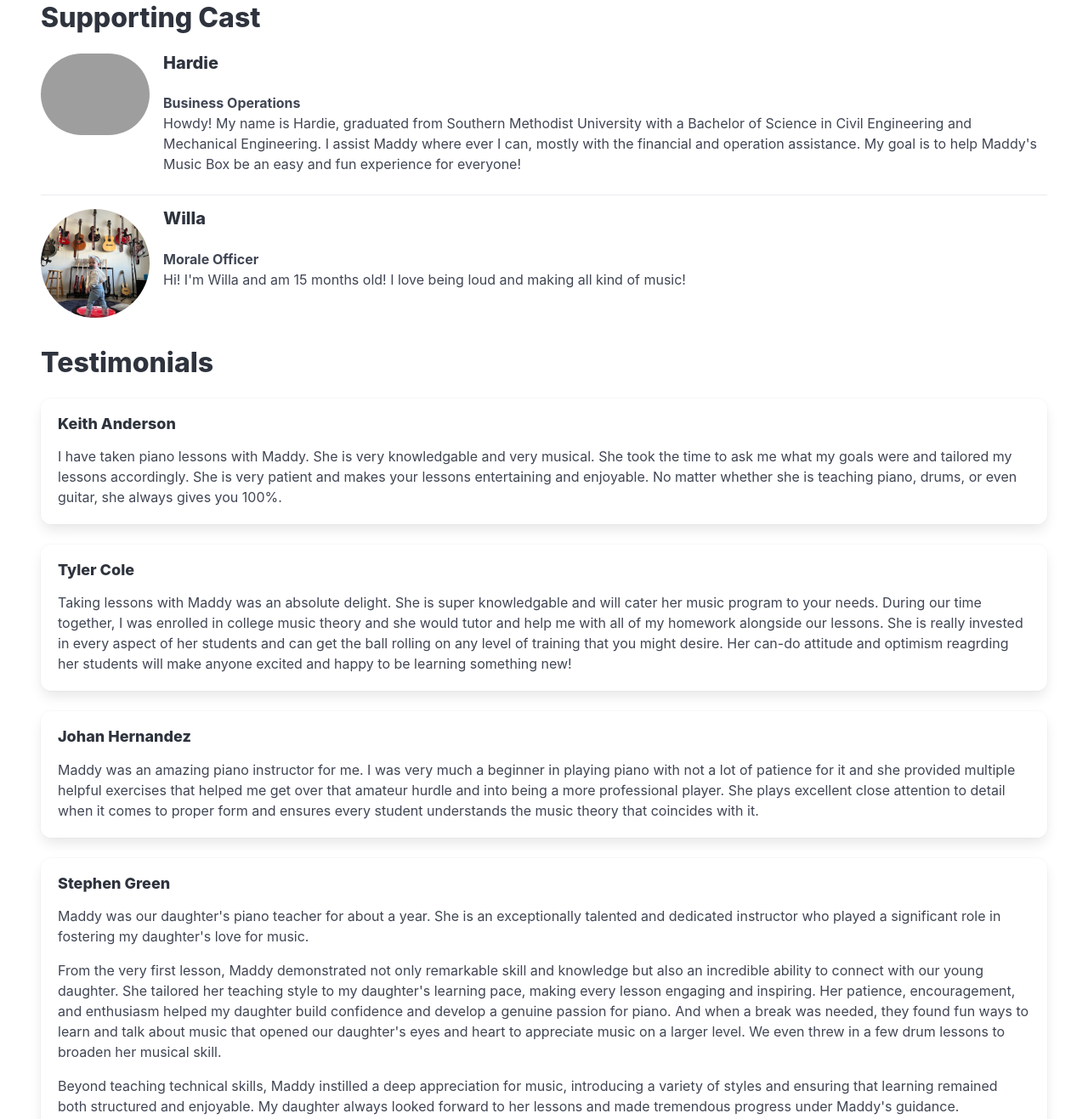
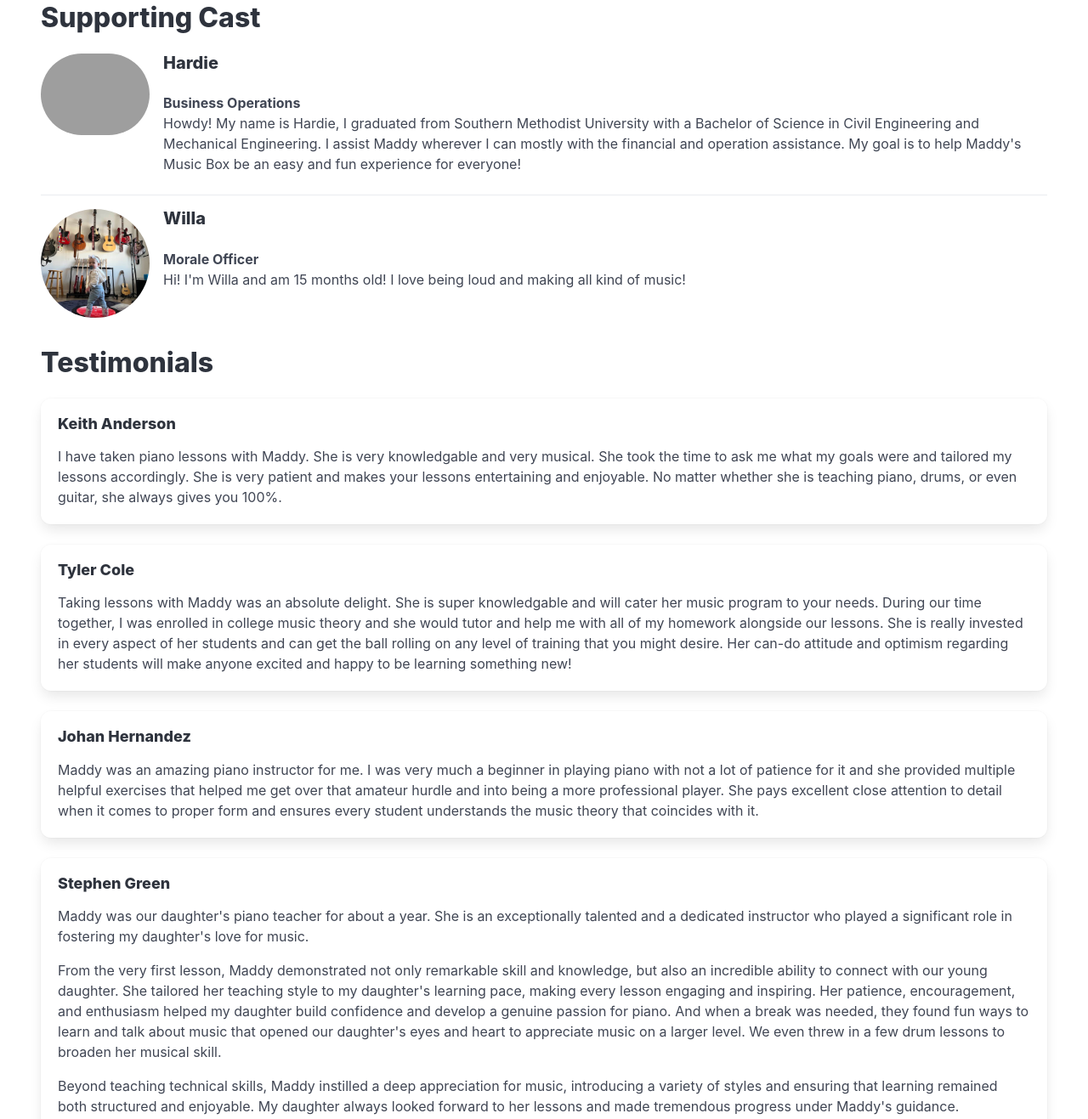
Before and after one commit to HardieParham/Maddys-Music-Box-Site, a website built with Vite: page frontend/about.html in a window 1280 px wide. Shown: the part 348-1665 px from the top of the page at 85% size. Built offline with nearby package versions, Linux system fonts and the light colour scheme; grey boxes are pictures that could not be loaded.

Commit message:
fixed typos 2.0

```diff
--- a/frontend/about.html
+++ b/frontend/about.html
@@ -53,7 +53,7 @@
                     <div class="media-content">
                         <p class="title is-5">Maddy</p>
                         <p><span>Owner - Lead Tutor</span></p>
-                        <p>Hello! My name is Maddy, dedicated music instructor with a Bachelor of Arts in Popular Music and Worship Arts from Catawba College. My experience extends beyond the classroom, having performed my own shows, managed artists, and worked as a songwriter and music producer. Since 2020, I have been teaching private lessons, guiding over 24 students on their musical journeys. I'm excited to bring my pratical experience and passion for music to your lessons!</p>
+                        <p>Hello! My name is Maddy, dedicated music instructor with a Bachelor of Arts in Popular Music and Worship Arts from Catawba College. My experience extends beyond the classroom, having performed my own shows, managed artists, and worked as a songwriter and music producer. Since 2020, I have been teaching private lessons, guiding over 24 students on their musical journeys. I'm excited to bring my practical experience and passion for music to your lessons!</p>
                     </div>
                 </article>
 
@@ -69,7 +69,7 @@
                     <div class="media-content">
                         <p class="title is-5">Hardie</p>
                         <p><span>Business Operations</span></p>
-                        <p>Howdy! My name is Hardie, graduated from Southern Methodist University with a Bachelor of Science in Civil Engineering and Mechanical Engineering. I assist Maddy where ever I can, mostly with the financial and operation assistance. My goal is to help Maddy's Music Box be an easy and fun experience for everyone!</p>
+                        <p>Howdy! My name is Hardie, I graduated from Southern Methodist University with a Bachelor of Science in Civil Engineering and Mechanical Engineering. I assist Maddy wherever I can mostly with the financial and operation assistance. My goal is to help Maddy's Music Box be an easy and fun experience for everyone!</p>
                     </div>
                 </article>
 
@@ -101,20 +101,20 @@
                 <div class="box">
                     <div class="content">
                         <h5>Tyler Cole</h5>
-                        <p>Taking lessons with Maddy was an absolute delight. She is super knowledgable and will cater her music program to your needs. During our time together, I was enrolled in college music theory and she would tutor and help me with all of my homework alongside our lessons. She is really invested in every aspect of her students and can get the ball rolling on any level of training that you might desire. Her can-do attitude and optimism reagrding her students will make anyone excited and happy to be learning something new!</p>
+                        <p>Taking lessons with Maddy was an absolute delight. She is super knowledgable and will cater her music program to your needs. During our time together, I was enrolled in college music theory and she would tutor and help me with all of my homework alongside our lessons. She is really invested in every aspect of her students and can get the ball rolling on any level of training that you might desire. Her can-do attitude and optimism regarding her students will make anyone excited and happy to be learning something new!</p>
                     </div>
                 </div>
                 <div class="box">
                     <div class="content">
                         <h5>Johan Hernandez</h5>
-                        <p>Maddy was an amazing piano instructor for me. I was very much a beginner in playing piano with not a lot of patience for it and she provided multiple helpful exercises that helped me get over that amateur hurdle and into being a more professional player. She plays excellent close attention to detail when it comes to proper form and ensures every student understands the music theory that coincides with it.</p>
+                        <p>Maddy was an amazing piano instructor for me. I was very much a beginner in playing piano with not a lot of patience for it and she provided multiple helpful exercises that helped me get over that amateur hurdle and into being a more professional player. She pays excellent close attention to detail when it comes to proper form and ensures every student understands the music theory that coincides with it.</p>
                     </div>
                 </div>
                 <div class="box">
                     <div class="content">
                         <h5>Stephen Green</h5>
-                        <p>Maddy was our daughter's piano teacher for about a year. She is an exceptionally talented and dedicated instructor who played a significant role in fostering my daughter's love for music.</p>
-                        <p>From the very first lesson, Maddy demonstrated not only remarkable skill and knowledge but also an incredible ability to connect with our young daughter. She tailored her teaching style to my daughter's learning pace, making every lesson engaging and inspiring. Her patience, encouragement, and enthusiasm helped my daughter build confidence and develop a genuine passion for piano. And when a break was needed, they found fun ways to learn and talk about music that opened our daughter's eyes and heart to appreciate music on a larger level. We even threw in a few drum lessons to broaden her musical skill.</p>
+                        <p>Maddy was our daughter's piano teacher for about a year. She is an exceptionally talented and a dedicated instructor who played a significant role in fostering my daughter's love for music.</p>
+                        <p>From the very first lesson, Maddy demonstrated not only remarkable skill and knowledge, but also an incredible ability to connect with our young daughter. She tailored her teaching style to my daughter's learning pace, making every lesson engaging and inspiring. Her patience, encouragement, and enthusiasm helped my daughter build confidence and develop a genuine passion for piano. And when a break was needed, they found fun ways to learn and talk about music that opened our daughter's eyes and heart to appreciate music on a larger level. We even threw in a few drum lessons to broaden her musical skill.</p>
                         <p>Beyond teaching technical skills, Maddy instilled a deep appreciation for music, introducing a variety of styles and ensuring that learning remained both structured and enjoyable. My daughter always looked forward to her lessons and made tremendous progress under Maddy's guidance.</p>
                         <p>I highly recommend Maddy to anyone seeking an outstanding piano teacher. She is not only an excellent educator but also a wonderful mentor who makes a lasting impact on her students. Any student would be fortunate to learn from her!</p>
                     </div>
```
Also changed, not shown: frontend/dist/about.html.
